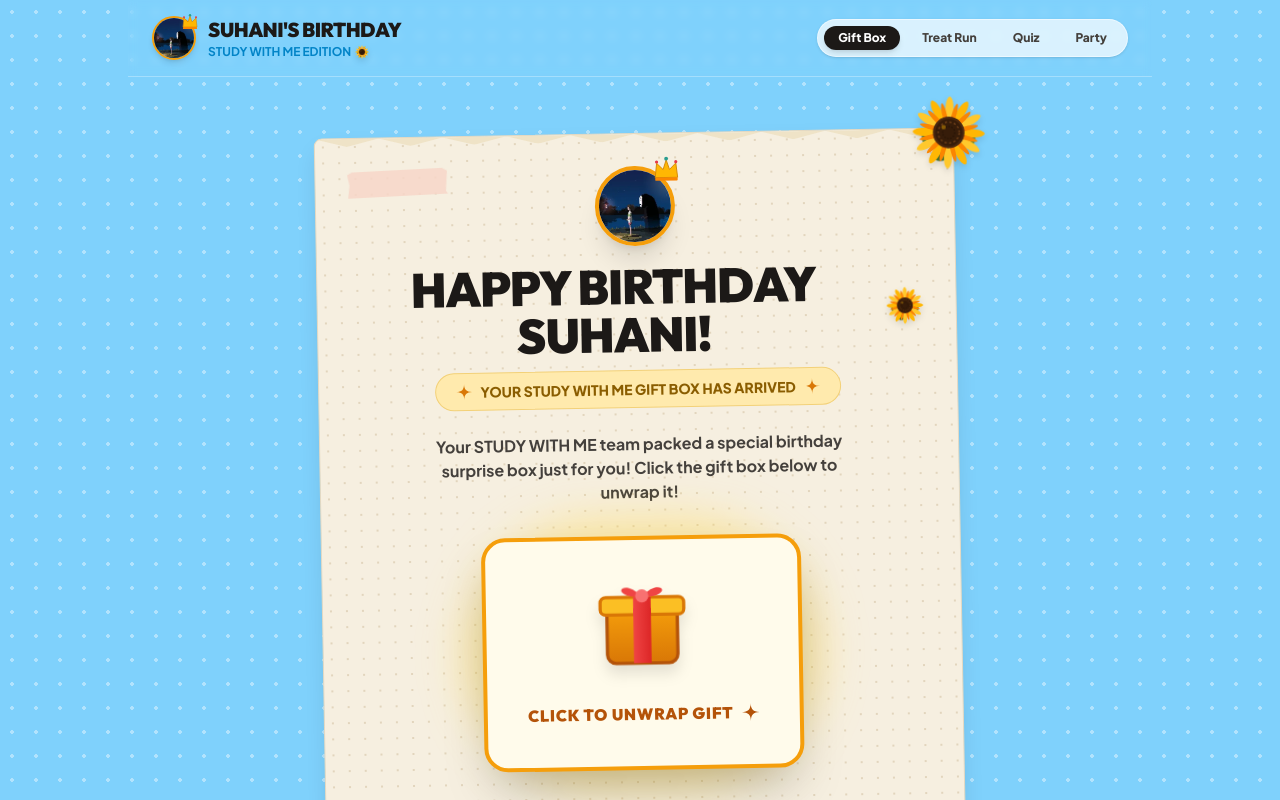
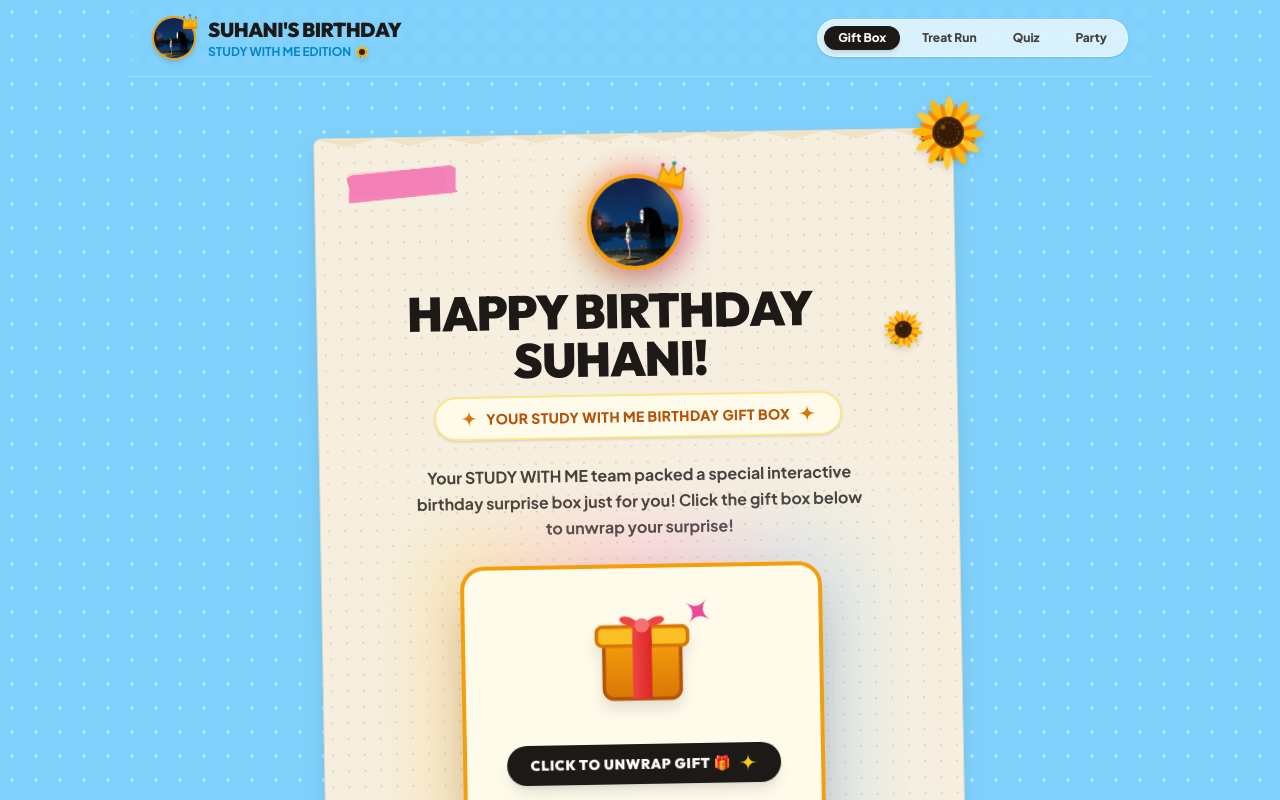
Before and after one commit to axontest/Suhani-s-Birthday, a React (Vite) app: page / in a window 1280 px wide. Shown: the top 800 px of the page. Built offline with nearby package versions, Linux system fonts and the light colour scheme.

Commit message:
Ultra-aesthetic Gift Box Unboxing page redesign

```diff
--- a/src/components/Stage0Verification.jsx
+++ b/src/components/Stage0Verification.jsx
@@ -1,7 +1,7 @@
 import React, { useState } from 'react';
 import confetti from 'canvas-confetti';
 import { PaperScrap } from './PaperScrap';
-import { CrownSVG, SparkleSVG, SunflowerSVG, HeartSVG, GiftBoxSVG, RibbonBowSVG } from './CustomIcons';
+import { CrownSVG, SparkleSVG, SunflowerSVG, HeartSVG, GiftBoxSVG, RibbonBowSVG, WashiTape } from './CustomIcons';
 import { soundFx } from '../utils/audioSynth';
 import suhaniPfp from '../assets/suhani_pfp.png';
 
@@ -14,96 +14,116 @@ export const Stage0Verification = ({ onComplete }) => {
       setBoxState(1);
     } else if (boxState === 1) {
       soundFx.playFanfare();
-      confetti({ particleCount: 160, spread: 100, origin: { y: 0.6 } });
+      confetti({
+        particleCount: 220,
+        spread: 120,
+        origin: { y: 0.5 },
+        colors: ['#ffb703', '#ec4899', '#38bdf8', '#10b981', '#a855f7']
+      });
       setBoxState(2);
     }
   };
 
   return (
     <div className="max-w-2xl mx-auto px-4 py-8 text-center animate-fade-in relative">
-      <PaperScrap showSunflower={true} sunflowerPos="top-right" rotation={-1}>
-        <div className="flex flex-col items-center justify-center gap-2 mb-3">
+      {/* Aesthetic Paper Scrap Container with Sunflowers & Washi Tapes */}
+      <PaperScrap showSunflower={true} sunflowerPos="top-right" rotation={-1} className="relative">
+        <WashiTape width={110} height={28} color="#f472b6" rotation={-5} />
+
+        {/* Crowned Avatar Header */}
+        <div className="flex flex-col items-center justify-center gap-2 mb-3 pt-2">
           <div className="relative mb-2">
+            <div className="absolute -inset-2 bg-gradient-to-r from-[#f59e0b] to-[#ec4899] rounded-full blur-md opacity-70 animate-pulse" />
             <img
               src={suhaniPfp}
               alt="Suhani PFP"
-              className="w-20 h-20 rounded-full border-4 border-[#f59e0b] shadow-xl object-cover"
+              className="relative w-24 h-24 rounded-full border-4 border-[#f59e0b] shadow-2xl object-cover"
             />
-            <span className="absolute -top-3 -right-2">
-              <CrownSVG size={32} />
+            <span className="absolute -top-4 -right-2 transform rotate-12 drop-shadow-md">
+              <CrownSVG size={36} />
             </span>
           </div>
-          <h1 className="font-['Outfit'] font-black text-3xl sm:text-5xl text-[#1c1917] tracking-tight flex items-center justify-center gap-2">
+
+          <h1 className="font-['Outfit'] font-black text-3xl sm:text-5xl text-[#1c1917] tracking-tight flex items-center justify-center gap-3">
             <span>HAPPY BIRTHDAY SUHANI!</span>
-            <SunflowerSVG size={44} />
+            <SunflowerSVG size={48} className="transform rotate-12" />
           </h1>
         </div>
 
-        <div className="inline-flex items-center gap-2 bg-[#ffeaad] text-[#8a5d00] font-['Plus_Jakarta_Sans'] font-extrabold px-5 py-2 rounded-full text-xs sm:text-sm mb-6 border border-[#f3d178]">
-          <SparkleSVG size={16} fill="#d97706" />
-          <span>YOUR STUDY WITH ME GIFT BOX HAS ARRIVED</span>
-          <SparkleSVG size={16} fill="#d97706" />
+        {/* STUDY WITH ME Badge */}
+        <div className="inline-flex items-center gap-2 bg-[#fffbeb] text-[#b45309] font-['Plus_Jakarta_Sans'] font-extrabold px-6 py-2.5 rounded-full text-xs sm:text-sm mb-6 border-2 border-[#fde68a] shadow-sm">
+          <SparkleSVG size={18} fill="#d97706" />
+          <span className="uppercase tracking-wide">YOUR STUDY WITH ME BIRTHDAY GIFT BOX</span>
+          <SparkleSVG size={18} fill="#d97706" />
         </div>
 
-        <p className="font-['Plus_Jakarta_Sans'] text-base text-[#44403c] font-semibold mb-8 max-w-md mx-auto">
-          {boxState === 0 && "Your STUDY WITH ME team packed a special birthday surprise box just for you! Click the gift box below to unwrap it!"}
-          {boxState === 1 && "Ribbon untied! Click once more to open your birthday surprise!"}
-          {boxState === 2 && "SURPRISE! You are officially crowned the Birthday Queen today!"}
+        <p className="font-['Plus_Jakarta_Sans'] text-base text-[#44403c] font-semibold mb-6 max-w-md mx-auto leading-relaxed">
+          {boxState === 0 && "Your STUDY WITH ME team packed a special interactive birthday surprise box just for you! Click the gift box below to unwrap your surprise!"}
+          {boxState === 1 && "Ribbon untied! Click once more to lift the lid and reveal your birthday royal scroll!"}
+          {boxState === 2 && "SURPRISE! You are officially crowned the Birthday Queen of STUDY WITH ME today! 👑"}
         </p>
 
-        {/* Interactive 3D Gift Box Unboxing */}
-        <div className="my-6 flex flex-col items-center justify-center min-h-[220px]">
+        {/* Interactive 3D Gift Box Unboxing Container */}
+        <div className="my-6 flex flex-col items-center justify-center min-h-[250px]">
           {boxState < 2 ? (
             <button
               onClick={handleUnwrap}
               className="group relative cursor-pointer focus:outline-none transition-transform hover:scale-105 active:scale-95"
             >
-              <div className="absolute -inset-4 bg-amber-300/40 rounded-full blur-xl group-hover:bg-amber-400/60 transition-all" />
+              <div className="absolute -inset-6 bg-gradient-to-r from-amber-300/50 via-pink-400/40 to-sky-300/50 rounded-3xl blur-2xl group-hover:opacity-100 transition-all opacity-80" />
 
-              <div className="relative bg-[#fffbeb] border-4 border-[#f59e0b] p-8 sm:p-10 rounded-3xl shadow-2xl flex flex-col items-center gap-3">
-                <GiftBoxSVG size={110} className="animate-bounce" />
-                <span className="font-['Outfit'] font-black text-base text-[#b45309] uppercase tracking-wider flex items-center gap-2">
-                  <span>{boxState === 0 ? "CLICK TO UNWRAP GIFT" : "CLICK TO OPEN BOX"}</span>
-                  <SparkleSVG size={18} fill="#b45309" />
-                </span>
+              <div className="relative bg-[#fffbeb] border-4 border-[#f59e0b] p-8 sm:p-10 rounded-3xl shadow-2xl flex flex-col items-center gap-4">
+                <div className="relative">
+                  <GiftBoxSVG size={120} className="animate-bounce" />
+                  <div className="absolute -top-3 -right-3">
+                    <SparkleSVG size={32} fill="#ec4899" className="animate-spin" />
+                  </div>
+                </div>
+
+                <div className="bg-[#1c1917] text-white px-6 py-2.5 rounded-full font-['Outfit'] font-black text-sm uppercase tracking-wider flex items-center gap-2 shadow-lg group-hover:bg-[#d97706] transition-colors">
+                  <span>{boxState === 0 ? "CLICK TO UNWRAP GIFT 🎁" : "CLICK TO OPEN BOX ✨"}</span>
+                  <SparkleSVG size={18} fill="#facc15" />
+                </div>
               </div>
             </button>
           ) : (
-            <div className="bg-[#fffbeb] border-2 border-[#fcd34d] p-6 sm:p-8 rounded-3xl shadow-xl max-w-md w-full animate-fade-in text-center space-y-4">
-              <div className="flex justify-center gap-4">
-                <CrownSVG size={48} />
-                <SunflowerSVG size={48} />
+            <div className="relative bg-[#fffbeb] border-3 border-[#fcd34d] p-6 sm:p-8 rounded-3xl shadow-2xl max-w-md w-full animate-fade-in text-center space-y-5">
+              <WashiTape width={90} height={24} color="#38bdf8" rotation={4} />
+
+              <div className="flex justify-center items-center gap-4 pt-2">
+                <CrownSVG size={52} />
+                <SunflowerSVG size={52} />
                 <SparkleSVG size={48} fill="#ec4899" />
               </div>
 
-              <h3 className="font-['Bungee'] text-2xl sm:text-3xl text-[#d97706]">
+              <h3 className="font-['Bungee'] text-2xl sm:text-3xl text-[#d97706] tracking-wide">
                 OFFICIAL BIRTHDAY QUEEN!
               </h3>
 
-              <div className="space-y-2 font-['Caveat'] text-2xl text-[#44403c] font-bold">
+              <div className="space-y-3 font-['Caveat'] text-2xl text-[#292524] font-bold bg-white/70 p-4 rounded-2xl border border-[#fef08a] shadow-inner">
                 <p className="flex items-center justify-center gap-2">
-                  <SparkleSVG size={20} fill="#f59e0b" />
+                  <SparkleSVG size={22} fill="#f59e0b" />
                   <span>100% Happiness & Zero Stress Guaranteed!</span>
                 </p>
                 <p className="flex items-center justify-center gap-2">
                   <span>🎂 Unlimited Cake & Coffee Rights Activated!</span>
                 </p>
                 <p className="flex items-center justify-center gap-2">
-                  <HeartSVG size={22} fill="#ef4444" />
+                  <HeartSVG size={24} fill="#ef4444" />
                   <span>Messages from your STUDY WITH ME team waiting inside!</span>
                 </p>
               </div>
 
-              <div className="pt-4">
+              <div className="pt-2">
                 <button
                   onClick={() => {
                     soundFx.playSuccess();
                     onComplete();
                   }}
-                  className="w-full bg-[#10b981] hover:bg-[#059669] text-white font-['Outfit'] font-black text-lg py-4 rounded-2xl shadow-xl cursor-pointer transform transition hover:scale-[1.02] active:scale-95 flex items-center justify-center gap-2"
+                  className="w-full bg-[#10b981] hover:bg-[#059669] text-white font-['Outfit'] font-black text-xl py-4 rounded-2xl shadow-xl cursor-pointer transform transition hover:scale-[1.02] active:scale-95 flex items-center justify-center gap-2"
                 >
                   <span>START YOUR BIRTHDAY PARTY</span>
-                  <SparkleSVG size={22} fill="#ffffff" />
+                  <SparkleSVG size={24} fill="#ffffff" />
                 </button>
               </div>
             </div>
@@ -112,8 +132,8 @@ export const Stage0Verification = ({ onComplete }) => {
 
         {boxState < 2 && (
           <div className="font-['Caveat'] text-2xl text-[#d97706] font-bold mt-4 flex items-center justify-center gap-2">
-            <RibbonBowSVG size={28} />
-            <span>{boxState === 0 ? "Golden ribbon tied" : "Ready to reveal your surprise!"}</span>
+            <RibbonBowSVG size={32} />
+            <span>{boxState === 0 ? "Golden ribbon tied 🎀" : "Ready to reveal your birthday surprise! ✨"}</span>
           </div>
         )}
       </PaperScrap>
```
